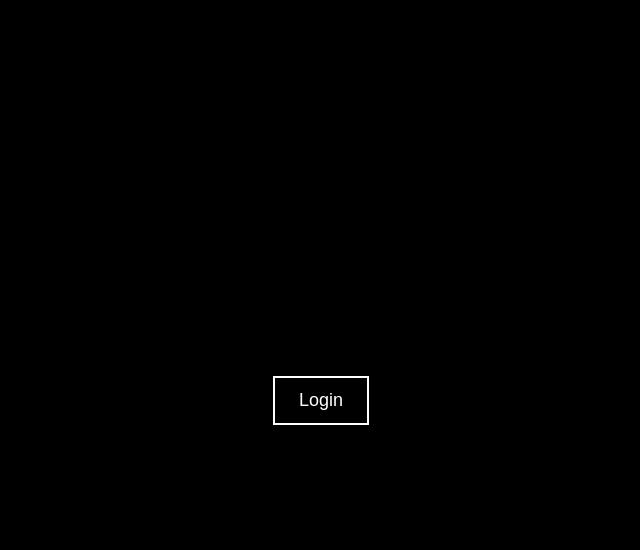
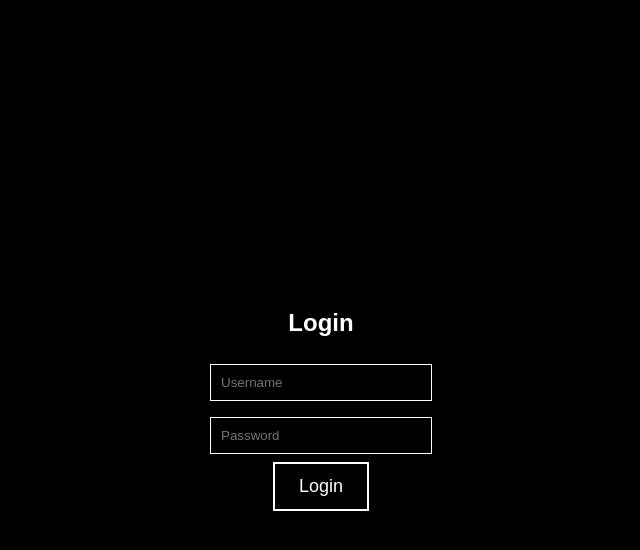
Before and after one commit to Eeshaq007/eeshaq.dev, a plain HTML site: page index.html in a window 1280 px wide. Both pictures are taken after a click on the button "Login". Shown: the whole page, without its empty margins (319-959 px from the left). Drawn offline with Linux system fonts and the light colour scheme.

Commit message:
Update index.html

```diff
--- a/index.html
+++ b/index.html
@@ -3,17 +3,27 @@
 <head>
   <meta charset="UTF-8" />
   <meta name="viewport" content="width=device-width, initial-scale=1.0" />
-  <title>Login Page</title>
+  <title>Login</title>
   <style>
     body {
       margin: 0;
       height: 100vh;
       background-color: #000;
       display: flex;
+      flex-direction: column;
       justify-content: center;
       align-items: center;
       color: #fff;
       font-family: Arial, sans-serif;
+    }
+
+    input {
+      padding: 10px;
+      margin: 8px 0;
+      border: 1px solid #fff;
+      background: transparent;
+      color: #fff;
+      width: 200px;
     }
 
     .login-button {
@@ -23,16 +33,26 @@
       color: #fff;
       font-size: 18px;
       cursor: pointer;
-      transition: background 0.3s, color 0.3s;
-    }
-
-    .login-button:hover {
-      background: #fff;
-      color: #000;
     }
   </style>
 </head>
 <body>
-  <button class="login-button">Login</button>
+  <h2>Login</h2>
+  <input type="text" id="username" placeholder="Username" />
+  <input type="password" id="password" placeholder="Password" />
+  <button class="login-button" onclick="login()">Login</button>
+
+  <script>
+    function login() {
+      const username = document.getElementById('username').value;
+      const password = document.getElementById('password').value;
+
+      if (username === 'EandM' && password === '18is19AND20') {
+        window.location.href = 'loggingin.html';
+      } else {
+        alert('Invalid login');
+      }
+    }
+  </script>
 </body>
 </html>
```
